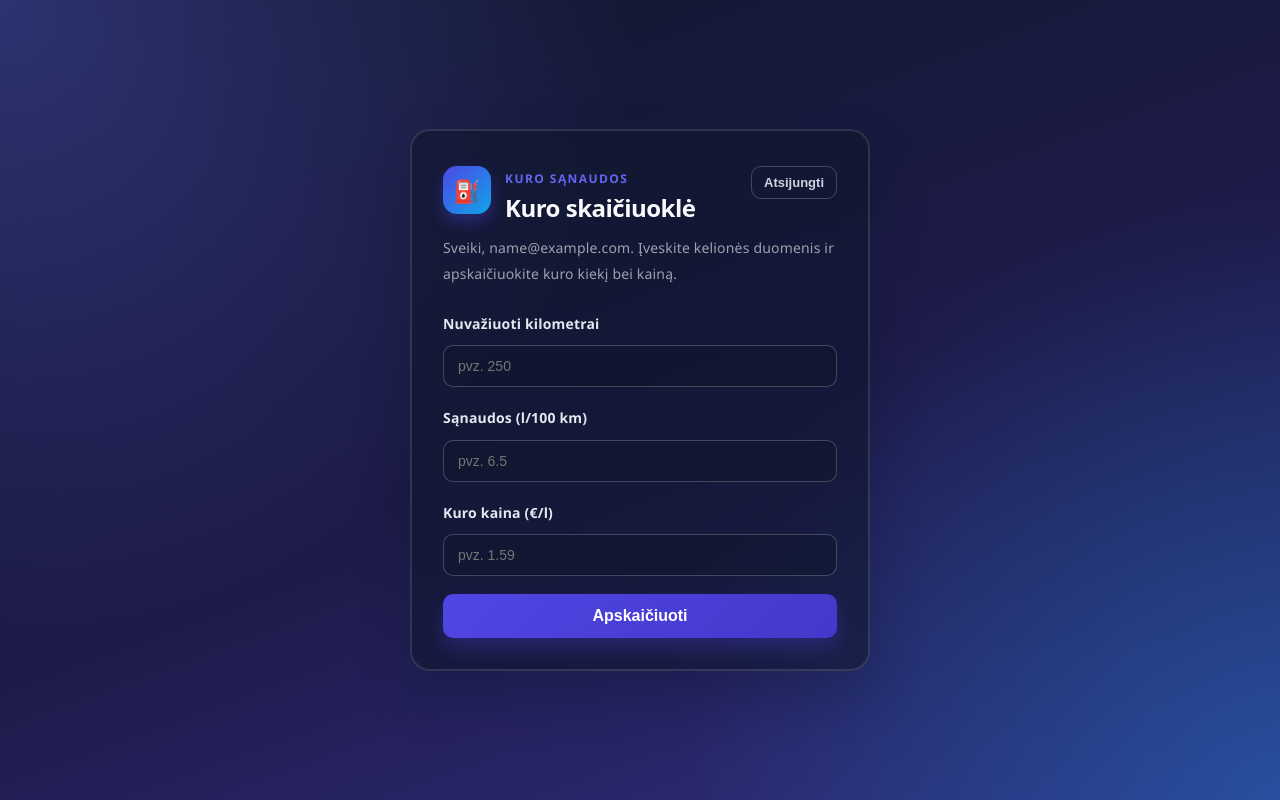
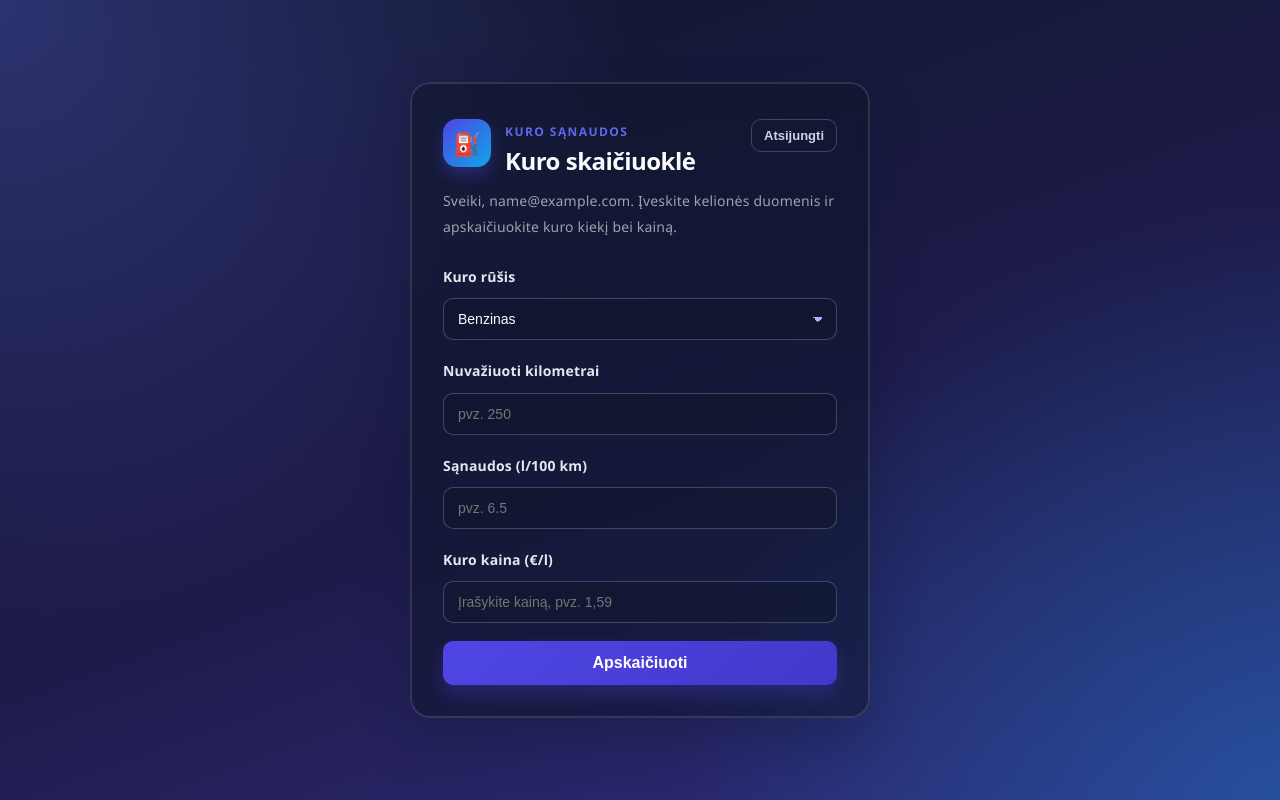
Before and after one commit to alinaberdovska/Projektas-kuro-skai-iuokl-, a React (Vite) app: page / in a window 1280 px wide. Both pictures are taken after typing "name@example.com", "Sample123" into the empty fields and a click on the button "Prisijungti". Built offline with nearby package versions, Linux system fonts and the light colour scheme.

Commit message:
kuro tipas

```diff
--- a/src/components/FuelCalculator.css
+++ b/src/components/FuelCalculator.css
@@ -107,7 +107,8 @@
   font-weight: 600;
 }
 
-.fuel-form-group input {
+.fuel-form-group input,
+.fuel-form-group select {
   width: 100%;
   padding: 12px 14px;
   border: 1px solid rgba(148, 163, 184, 0.35);
@@ -119,7 +120,24 @@
   transition: border-color 0.2s, box-shadow 0.2s, background 0.2s;
 }
 
-.fuel-form-group input:focus {
+.fuel-form-group select {
+  appearance: none;
+  cursor: pointer;
+  color-scheme: dark;
+  background-image: linear-gradient(45deg, transparent 50%, #a5b4fc 50%),
+    linear-gradient(135deg, #a5b4fc 50%, transparent 50%);
+  background-position: calc(100% - 18px) 50%, calc(100% - 13px) 50%;
+  background-size: 5px 5px, 5px 5px;
+  background-repeat: no-repeat;
+}
+
+.fuel-form-group select option {
+  color: #f8fafc;
+  background: #0f172a;
+}
+
+.fuel-form-group input:focus,
+.fuel-form-group select:focus {
   outline: none;
   background: rgba(15, 23, 42, 0.7);
   border-color: #6366f1;
--- a/src/components/FuelCalculator.jsx
+++ b/src/components/FuelCalculator.jsx
@@ -21,6 +21,7 @@ function formatNumber(value, suffix) {
 function FuelCalculator({ userEmail, onLogout }) {
   const [distanceKm, setDistanceKm] = useState('');
   const [consumption, setConsumption] = useState('');
+  const [fuelType, setFuelType] = useState('Benzinas');
   const [price, setPrice] = useState('');
   const [error, setError] = useState('');
   const [result, setResult] = useState(null);
@@ -51,13 +52,14 @@ function FuelCalculator({ userEmail, onLogout }) {
     }
 
     setError('');
-    setResult(
-      calculateTripFuel({
+    setResult({
+      ...calculateTripFuel({
         distanceKm: parsedDistance,
         consumptionPer100km: parsedConsumption,
         pricePerLiter: parsedPrice,
       }),
-    );
+      fuelType,
+    });
   };
 
   return (
@@ -84,6 +86,20 @@ function FuelCalculator({ userEmail, onLogout }) {
         </p>
 
         <form onSubmit={handleSubmit}>
+          <div className="fuel-form-group">
+            <label htmlFor="fuelType">Kuro rūšis</label>
+            <select
+              id="fuelType"
+              value={fuelType}
+              onChange={(e) => setFuelType(e.target.value)}
+            >
+              <option value="Benzinas">Benzinas</option>
+              <option value="Dyzelinas">Dyzelinas</option>
+              <option value="LPG">LPG</option>
+              <option value="Savo kaina">Kita kuro rūšis / savo kaina</option>
+            </select>
+          </div>
+
           <div className="fuel-form-group">
             <label htmlFor="distanceKm">Nuvažiuoti kilometrai</label>
             <input
@@ -122,7 +138,7 @@ function FuelCalculator({ userEmail, onLogout }) {
               inputMode="decimal"
               min="0"
               step="any"
-              placeholder="pvz. 1.59"
+              placeholder="Įrašykite kainą, pvz. 1,59"
               value={price}
               onChange={(e) => setPrice(e.target.value)}
               required
```
